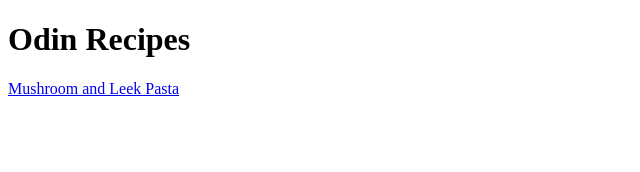
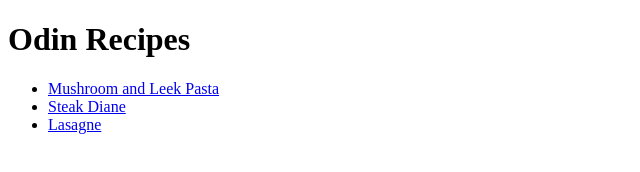
Before and after one commit to Gamblor48/odin-recipes, a plain HTML site: page index.html in a window 1280 px wide. Shown: the whole page, without its empty margins (0-640 px from the left). Drawn offline with Linux system fonts and the light colour scheme.

Commit message:
index.html

```diff
--- a/index.html
+++ b/index.html
@@ -8,6 +8,12 @@
 
     <body>
         <h1>Odin Recipes</h1>
-        <a href="./recipes/mushroom_leek_pasta.html">Mushroom and Leek Pasta</a>
+
+        <ul>
+            <li><a href="./recipes/mushroom_leek_pasta.html">Mushroom and Leek Pasta</a></li>
+            <li><a href="./recipes/steak_diane.html">Steak Diane</a>
+            <li><a href="./recipes/lasagne.html">Lasagne</a></li>
+        </ul>
+
     </body>
 </html>
```
Also changed, not shown: recipes/lasagne.html (added, +23 -0 lines).
